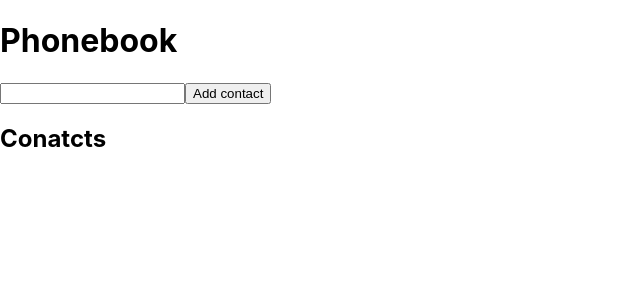
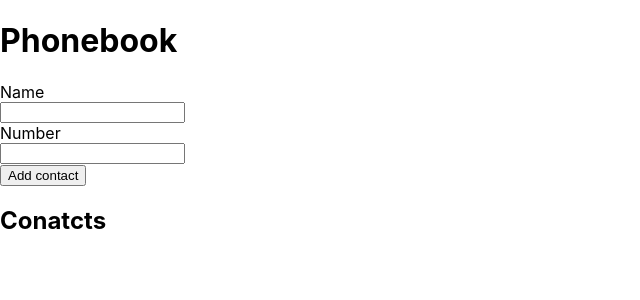
Before and after one commit to YevhenVasylevytskyi/repeat-goit-react-hw-02-phonebook, a React (Create React App) app: page / in a window 1280 px wide. Shown: the top 300 px of the page, without its empty margins (0-640 px from the left). Built offline with nearby package versions, Linux system fonts and the light colour scheme.

Commit message:
add tell

```diff
--- a/src/components/App.jsx
+++ b/src/components/App.jsx
@@ -1,5 +1,6 @@
 import { Component } from "react";
-import { nanoid } from 'nanoid';
+import { nanoid } from "nanoid";
+import s from "./App.module.css";
 
 export class App extends Component {
   constructor() {
@@ -7,7 +8,8 @@
 
     this.state = {
       contacts: [],
-      name: ''
+      name: '',
+      number: ''
     };
   }
 
@@ -15,11 +17,13 @@
     evt.preventDefault();
     const form = evt.currentTarget;
     const name = form.elements.name.value;
+    const number = form.elements.number.value;
     const fomData = {
       id: nanoid(),
-      name: name
+      name: name,
+      number: number
     }
-
+    console.log(fomData)
     this.setState(prevState => {
       return { contacts: [...prevState.contacts, fomData] }
     });
@@ -34,6 +38,8 @@
       <>
         <h1>Phonebook</h1>
         <form onSubmit={this.handleSubmit}>
+          <label>
+            Name
             <input
               type="text"
               name="name"
@@ -41,13 +47,24 @@
               title="Name may contain only letters, apostrophe, dash and spaces. For example Adrian, Jacob Mercer, Charles de Batz de Castelmore d'Artagnan"
               required
             />
+          </label>
+          <label>
+            Number
+            <input
+              type="tel"
+              name="number"
+              pattern="\+?\d{1,4}?[-.\s]?\(?\d{1,3}?\)?[-.\s]?\d{1,4}[-.\s]?\d{1,4}[-.\s]?\d{1,9}"
+              title="Phone number must be digits and can contain spaces, dashes, parentheses and can start with +"
+              required
+                />
+          </label>
         <button type="submit">Add contact</button>
         </form>
 
         <h2>Conatcts</h2>
         <ul>
           {contacts.map(contact => (
-            <li key={contact.id}>{contact.name}</li>
+            <li key={contact.id}>{contact.name}: {contact.number}</li>
           ))}
         </ul>
       </>
--- /dev/null
+++ b/src/components/App.module.css
@@ -0,0 +1,3 @@
+form, label,input  {
+    display: block;
+}
```
Lines whose indentation alone changed are shown as unchanged.
